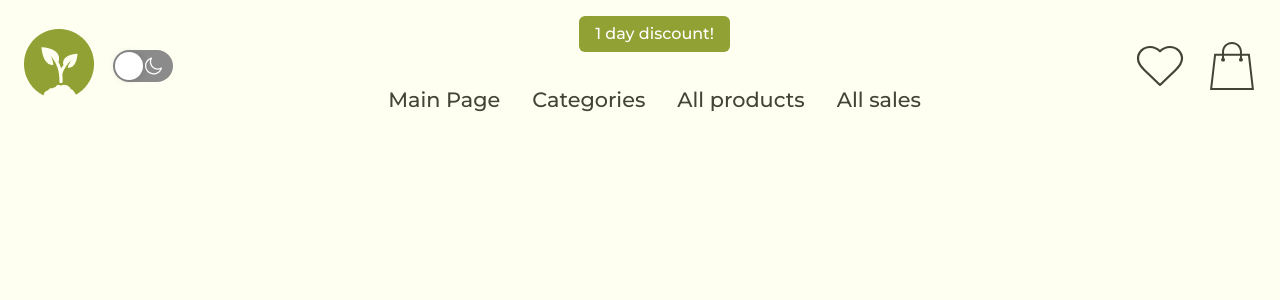
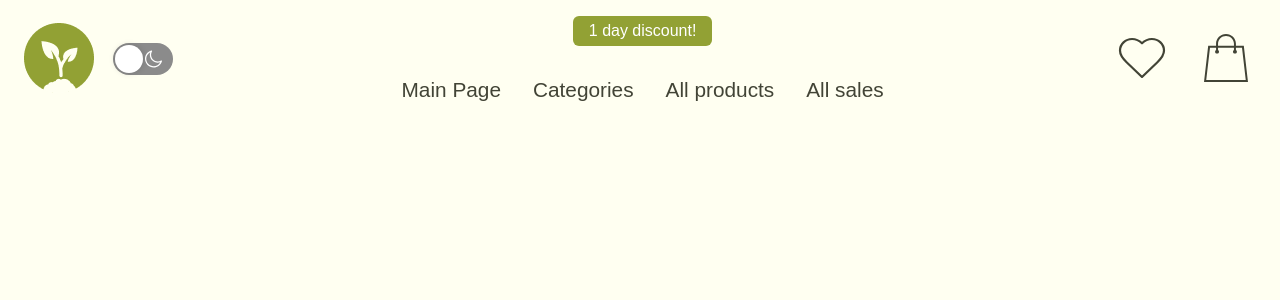
Before and after one commit to Olhaj/Garden-shop, a React (Vite) app in the folder frontend/: page / in a window 1280 px wide. Shown: the top 300 px of the page. Built offline with nearby package versions, Linux system fonts and the light colour scheme.

Commit message:
убрала с main.jsx стили бо был конфликт

```diff
--- a/frontend/src/index.scss
+++ b/frontend/src/index.scss
@@ -1,28 +1,3 @@
-// * Подключаем шрифт Montserrat для всего проекта */
-@import url('https://fonts.googleapis.com/css2?family=Montserrat:wght@400;500;700&display=swap');
-
-/* Сброс стилей для всех элементов */
-* {
-  box-sizing: border-box;
-  margin: 0;
-  padding: 0;
-}
-
-/* Основные стили для body */
-
-body {
-  font-family: 'Montserrat', sans-serif;
-  font-weight: 400;
-  line-height: 1.5;
-  color: #2b2b2b;
-}
-
-img {
-  display: block;
-  max-width: 100%;
-  height: auto;
-}
-
 body.light{
   background-color: #FFFFF1;
 }
```
